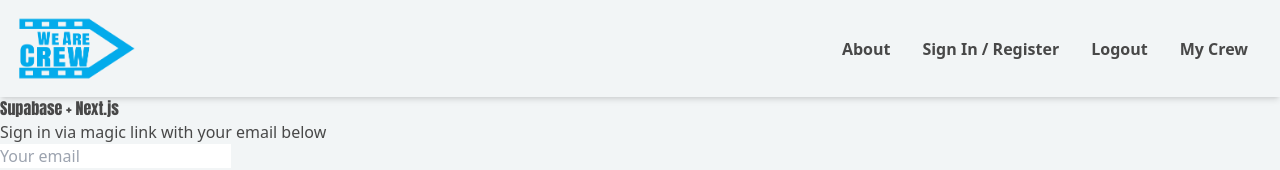
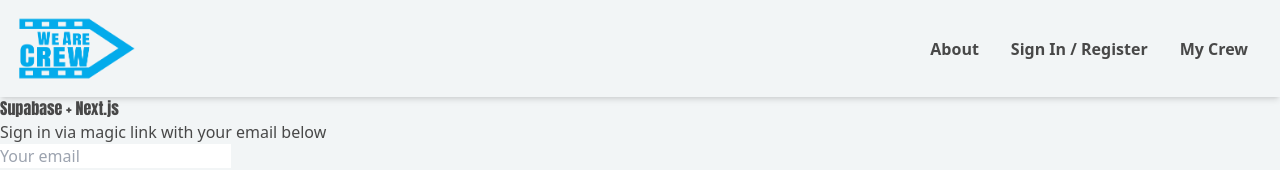
Before and after one commit to sdbxsdb/we-are-crew, a Next.js app: page /login in a window 1280 px wide. Shown: the top 170 px of the page. Built offline with nearby package versions, Linux system fonts and the light colour scheme; no server answers.

Commit message:
login and log out working and updating users info working

```diff
--- a/components/NavBar.js
+++ b/components/NavBar.js
@@ -1,19 +1,19 @@
-import {useEffect, useContext} from "react";
 import Link from "next/link";
+import {useState} from 'react';
 import { supabase } from "../utils/supabaseClient";
-
-
-
+import { useUser } from "../context/user";
 
 const NavBar = () => {
+  const  { user, logout }  = useUser();
 
+ const userEmail = user?.data?.user?.email
 
 
 
   const signOutHandler = () => {
-  supabase.auth.signOut()
-}
-
+    supabase.auth.signOut();
+    logout();
+  };
 
   return (
     <nav className="w-full top-0 fixed p-4 flex justify-between bg-wearecrewLightGrey items-center z-50 shadow-md text-sm sm:text-base">
@@ -28,25 +28,27 @@ const signOutHandler = () => {
         </a>
       </Link>
 
+
+
       <div className="flex gap-x-6 md:gap-x-8 px-4 text-wearecrewDarkestGrey font-bold">
         <Link href="/about">
           <a>About</a>
         </Link>
 
 
-
+        { !userEmail && (
           <Link href="/login">
           <a>Sign In / Register</a>
         </Link>
+        )}
 
-
+        { userEmail && (
         <button onClick={() => signOutHandler()}>Logout</button>
-
+        )}
 
         <Link href="/I-am-crew">
           <a>My Crew</a>
         </Link>
-
       </div>
     </nav>
   );
--- /dev/null
+++ b/context/user.js
@@ -0,0 +1,36 @@
+import { createContext, useState, useEffect, useContext } from 'react';
+import { supabase } from '../utils/supabaseClient';
+
+const Context = createContext();
+
+const Provider = ({ children }) => {
+  const [user, setUser] = useState(supabase.auth.getUser());
+
+  useEffect(() => {
+    const getData = async () => {
+      const profile = await supabase.auth.getUser();
+      setUser(profile);
+    }
+    getData();
+  }, []);
+
+  const logout = async () => {
+    await supabase.auth.signOut();
+    setUser(null);
+  };
+
+  const exposed = {
+    user,
+    logout
+  }
+
+  return (
+    <Context.Provider value={exposed}>
+      {children}
+    </Context.Provider>
+  )
+}
+
+export const useUser = () => useContext(Context);
+
+export default Provider;
--- a/pages/_app.js
+++ b/pages/_app.js
@@ -1,15 +1,16 @@
 import "../styles/globals.scss";
 import Layout from "../components/Layout";
-import { useContext } from 'react';
+import UserProvider from "../context/user";
 
 function MyApp({ Component, pageProps }) {
-
   return (
-    <Layout>
-      <div className="w-full">
-        <Component {...pageProps} />
-      </div>
-    </Layout>
+    <UserProvider>
+      <Layout>
+        <div className="w-full">
+          <Component {...pageProps} />
+        </div>
+      </Layout>
+    </UserProvider>
   );
 }
 
```
Also changed, not shown: components/Account.js (+6 -1 lines). Lines whose indentation alone changed are shown as unchanged.
